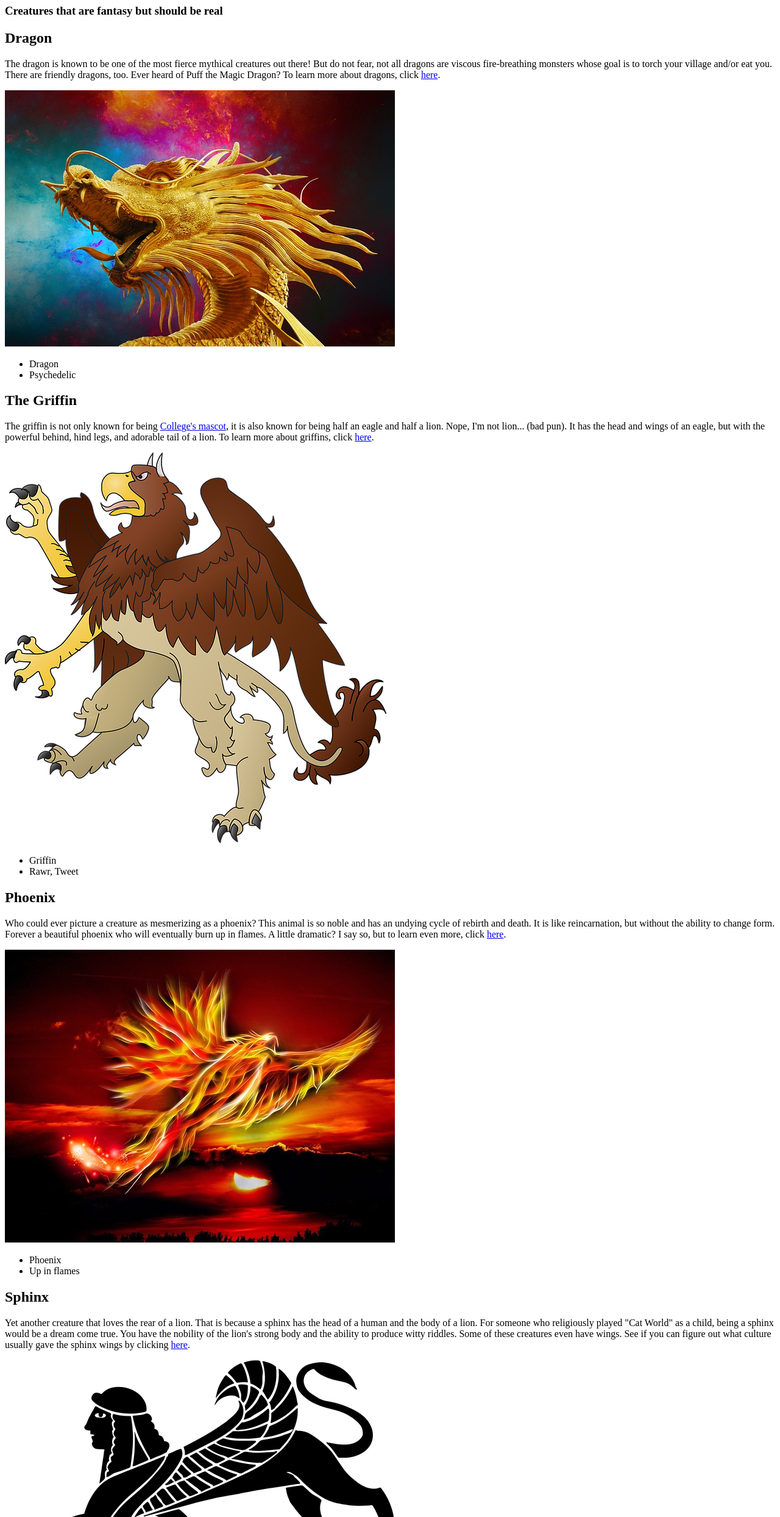
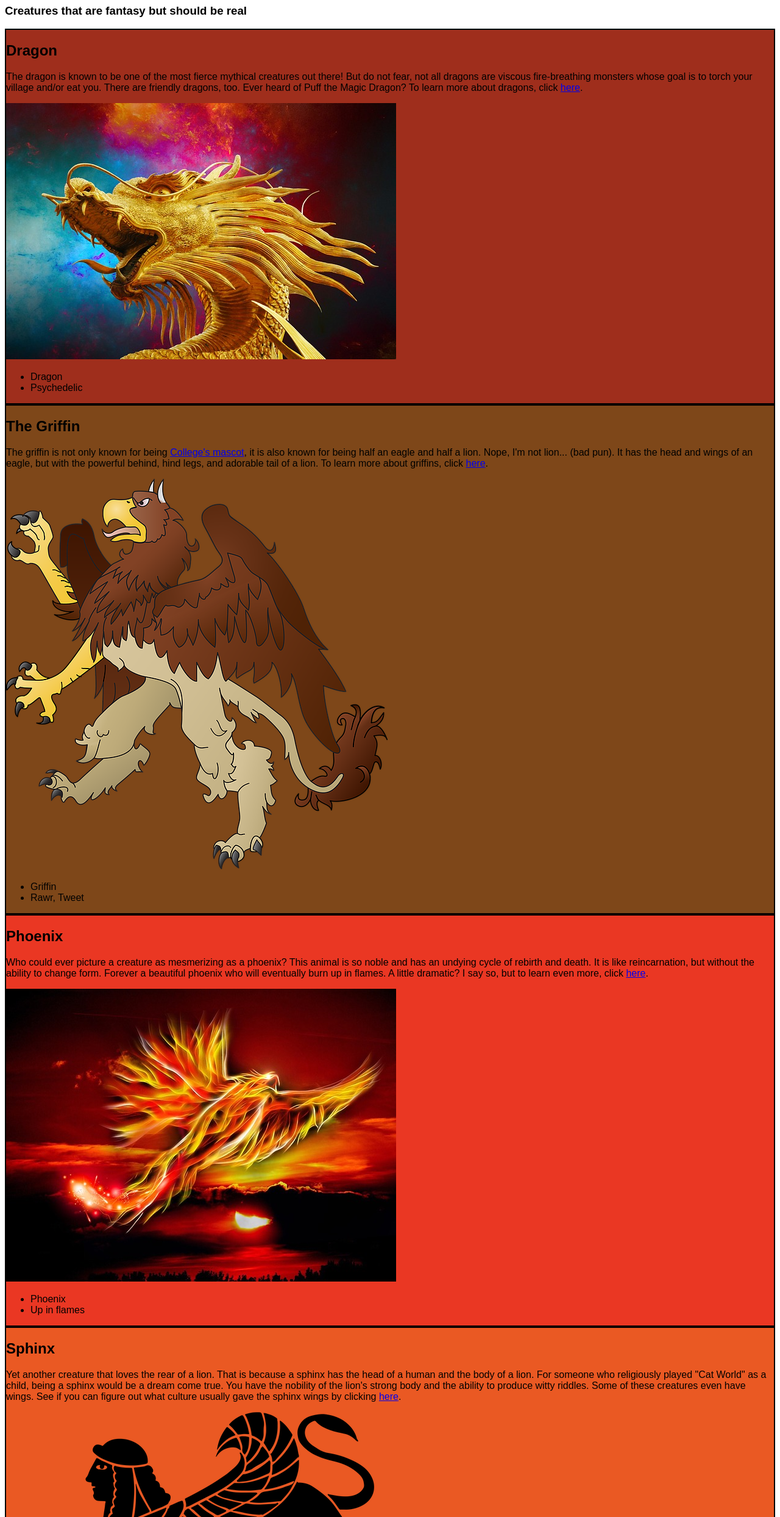
Before and after one commit to kfurness-tiy/wk-01-alpha, a plain HTML site: page index.html in a window 1280 px wide. Shown: the part 269-2756 px from the top of the page at 61% size. Drawn offline with Linux system fonts and the light colour scheme.

Commit message:
feat(core) Add style within html Add stylesheet
Add main.css style
Add style within html
  -In head, add body font
  -In header, add heading1 style

```diff
--- a/index.html
+++ b/index.html
@@ -3,12 +3,18 @@
   <head>
     <meta charset="utf-8">
     <title>Mythology</title>
+    <style>
+      body {
+        font-family: sans-serif;
+      }
+    </style>
+    <link rel="stylesheet" href="./styles/main.css">
   </head>
 
   <body>
     <header>
       <img src="img/fantasy.png" alt="Mythology Logo" />
-      <h1>MYTHOLOGY</h1>
+      <h1 style="text-decoration: underline">MYTHOLOGY</h1>
       <ul class="nav">
         <li><a href="#dragon">Dragon</a></li>
         <li><a href="#griffin">Griffin</a></li>
--- /dev/null
+++ b/styles/main.css
@@ -0,0 +1,23 @@
+.creature {
+  border: 2px solid #000;
+}
+
+#dragon {
+  background-color: rgba(149, 24, 4, .9);
+}
+
+#griffin {
+  background-color: rgba(112, 52, 0, .9);
+}
+
+#phoenix {
+  background-color: rgba(232, 34, 12, .9);
+}
+
+#sphinx {
+  background-color: rgba(232, 71, 12, .9);
+}
+
+#unicorn {
+  background-color: rgba(255, 163, 26, .9);
+}
```
